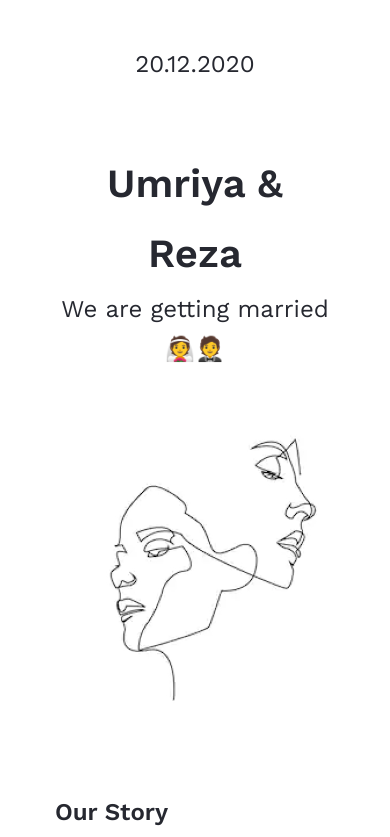
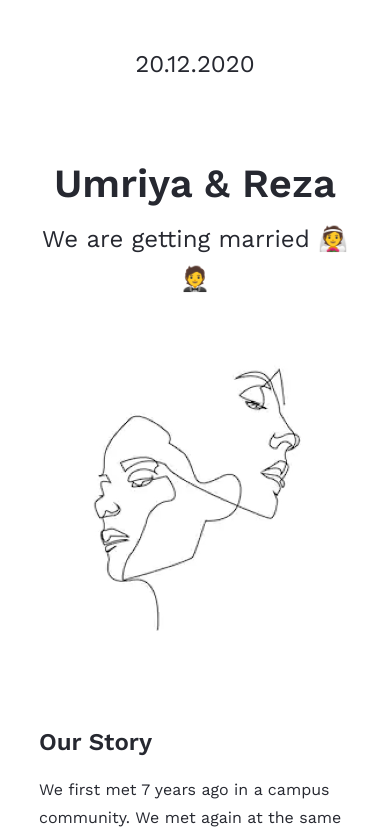
Before and after one commit to umriyaafini/my-wedding-web, a Vue app: page / in a window 390 px wide. Shown: the top 837 px of the page. Built offline with nearby package versions, Linux system fonts and the light colour scheme; no server answers.

Commit message:
Use padding 24 in mobile

```diff
--- a/src/App.vue
+++ b/src/App.vue
@@ -36,6 +36,7 @@ body {
   font-size: 16px;
   line-height: 28px;
   color: #262830;
+  overflow-x: hidden;
 }
 p {
   margin: 0;
@@ -49,7 +50,6 @@ p {
   -moz-osx-font-smoothing: grayscale;
   max-width: 960px;
   margin: 0 auto;
-  overflow: hidden;
 }
 section {
   padding: 0 40px;
@@ -60,9 +60,11 @@ section {
     display: flex;
     flex-direction: column;
     align-items: center;
+    overflow-x: hidden;
   }
 
   section {
+    padding: 0 24px;
     margin-bottom: 40px;
     max-width: 360px;
   }
```
